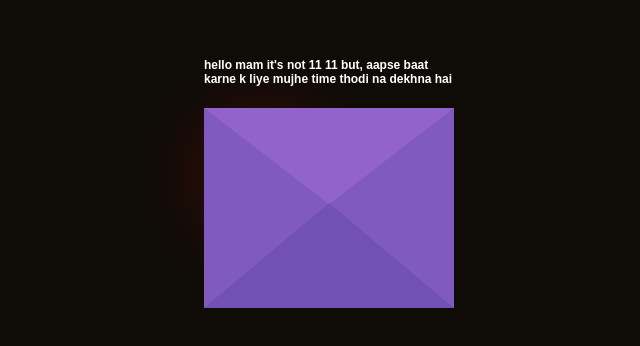
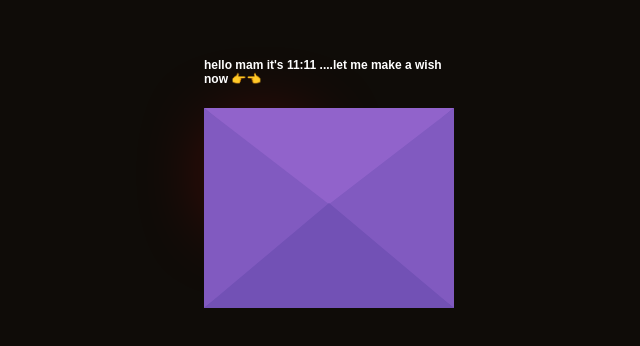
Before and after one commit to Gv0986/envelope-, a plain HTML site: page index.html in a window 1280 px wide. Shown: the part 200-546 px from the top of the page, without its empty margins (311-951 px from the left). Drawn offline with Linux system fonts and the light colour scheme.

Commit message:
Update index.html

```diff
--- a/index.html
+++ b/index.html
@@ -26,7 +26,7 @@ tumhari yaadon mein saara vaqt gujar jaata hai.<br/>
       <div class="top"></div>
       <div class="shadow"></div>
       <div class="text1">
-        <h2>hello mam it's not 11 11 but, aapse baat karne k liye mujhe time thodi na dekhna hai </h2>
+        <h2>hello mam it's 11:11 ....let me make a wish now 👉👈 </h2>
       </div>
     </div>
   </body>
```
